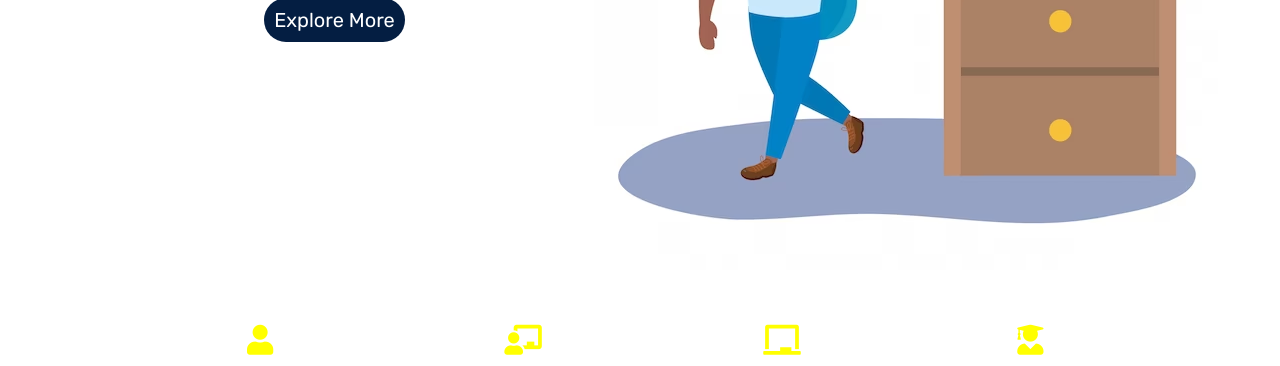
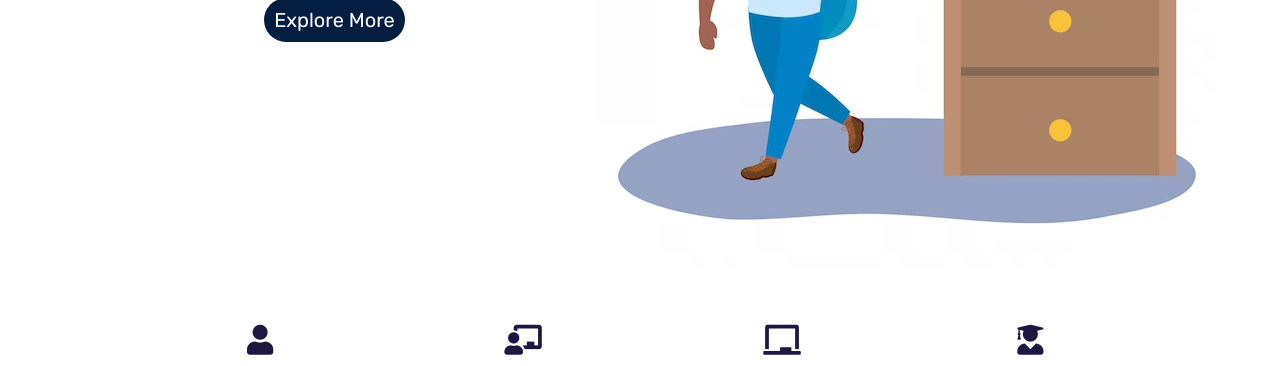
Before and after one commit to marxus-Tz/School-Report-Management-System, a plain HTML site: page index.html in a window 1280 px wide. Shown: the part 434-800 px from the top of the page. Drawn offline with nearby package versions, Linux system fonts and the light colour scheme.

```diff
--- a/CSS/style.css
+++ b/CSS/style.css
@@ -250,7 +250,7 @@ text-transform:capitalize;
     }
 
     .count .box-container .box i{
-    color:yellow;
+    color:var(--black-currant);
     font-weight: 600;
     font-size:3rem;
     }
```
